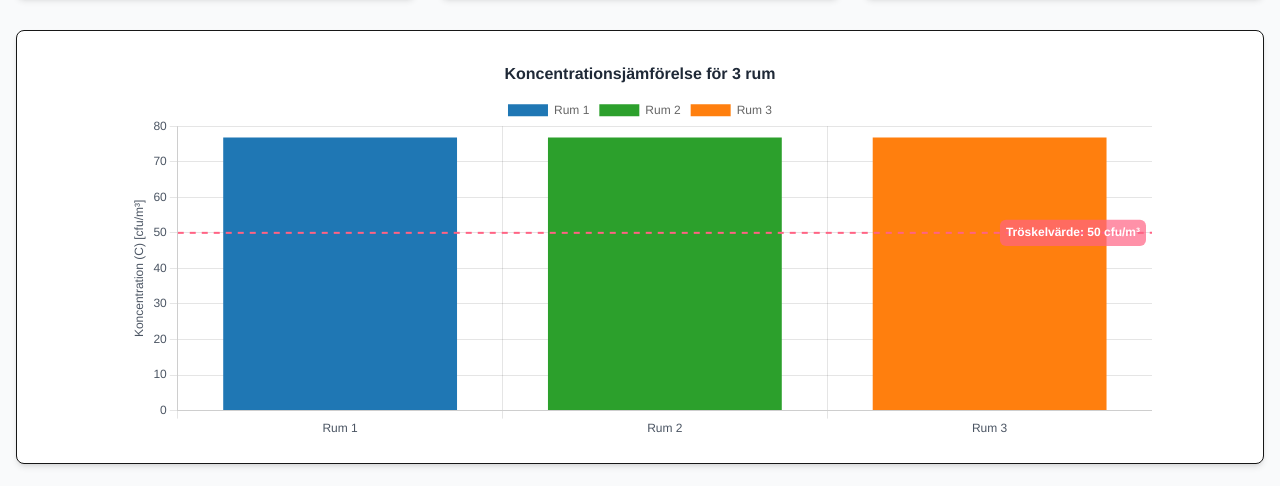
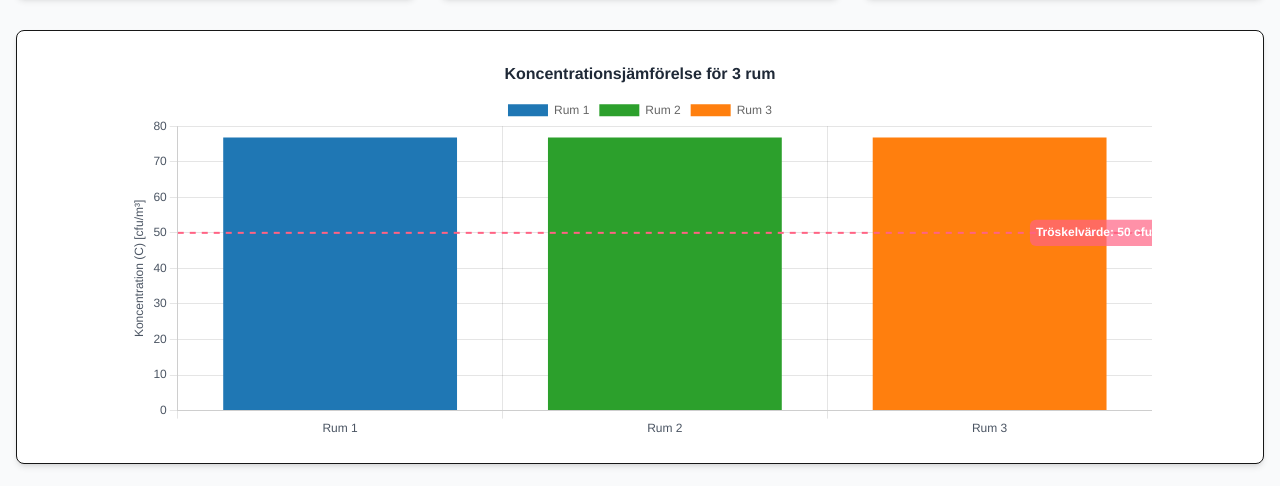
Before and after one commit to daniel0222uu/RoomComparison, a Next.js app: page / in a window 1280 px wide. Shown: the part 598-1084 px from the top of the page. Built offline with nearby package versions, Linux system fonts and the light colour scheme.

Commit message:
Hopefully, fixed deployment

```diff
--- a/src/components/ConcentrationChart.tsx
+++ b/src/components/ConcentrationChart.tsx
@@ -20,7 +20,6 @@ interface ChartData {
     }
 
     export default function ConcentrationChart({ c1, c2, c3 }: ChartData) {
-  // Use separate datasets for each bar to ensure proper coloring
       const chartData = {
         labels: ["Rum 1", "Rum 2", "Rum 3"],
         datasets: [
@@ -65,6 +64,7 @@ export default function ConcentrationChart({ c1, c2, c3 }: ChartData) {
             callbacks: {
               label: function(tooltipItem: any) {
                 const value = tooltipItem.raw;
+                if (value === null) return '';
                 return `Koncentration (C) [cfu/m³]: ${value.toFixed(2)}`;
               },
             },
@@ -72,7 +72,7 @@ export default function ConcentrationChart({ c1, c2, c3 }: ChartData) {
           annotation: {
             annotations: {
               thresholdLine: {
-            type: 'line',
+                type: 'line' as const, // Using 'as const' to fix type issue
                 yMin: 50,
                 yMax: 50,
                 borderColor: 'rgb(255, 99, 132)',
@@ -82,6 +82,7 @@ export default function ConcentrationChart({ c1, c2, c3 }: ChartData) {
                   display: true,
                   content: 'Tröskelvärde: 50 cfu/m³',
                   position: 'end',
+                  xAdjust: 30, // Moves label to the right
                   backgroundColor: 'rgba(255, 99, 132, 0.7)',
                   font: {
                     size: 12
```
Lines whose indentation alone changed are shown as unchanged.
